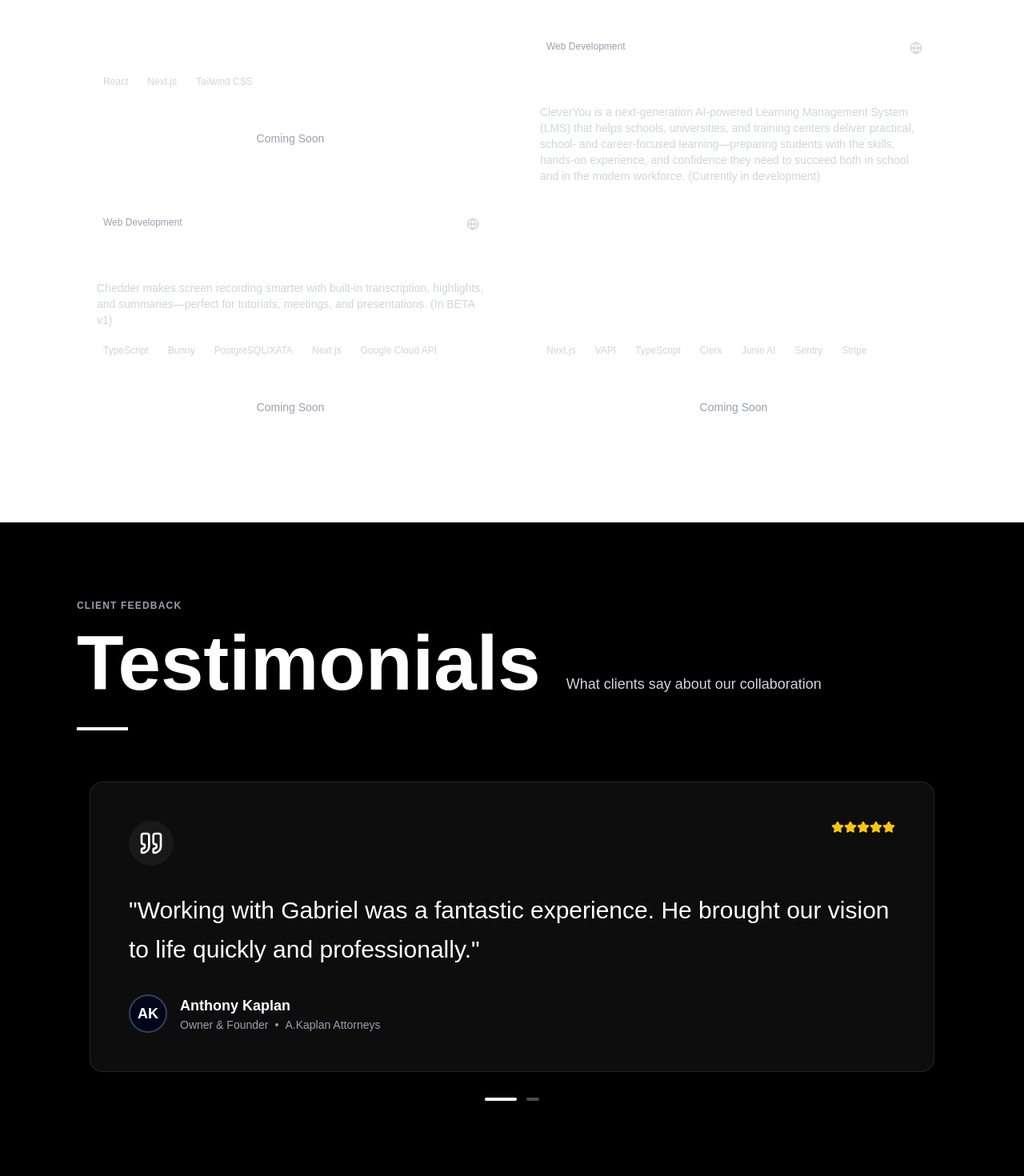
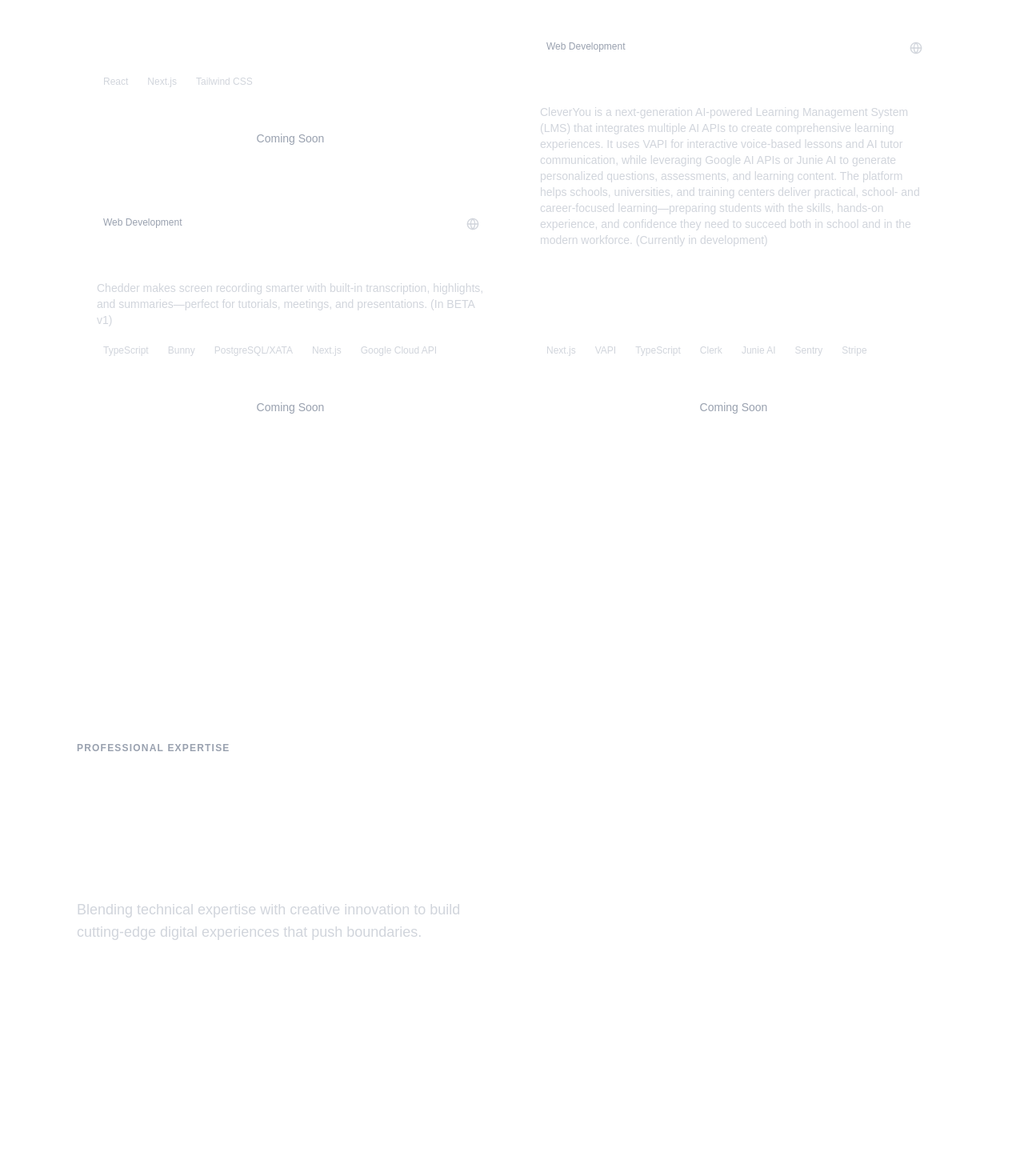
Before and after one commit to Gabriel-Kaplan/gabrielkaplanportfolio, a Next.js app: page / in a window 1280 px wide. Shown: the part 1720-3190 px from the top of the page at 80% size. Built offline with nearby package versions, Linux system fonts and the light colour scheme.

Commit message:
rewrote cleveryou description

```diff
--- a/app/page.js
+++ b/app/page.js
@@ -89,7 +89,6 @@ const handleNavigation = (sectionName) => {
     { name: 'Projects', icon: <Folder size={20} className="text-indigo-400" />, description: "See my work" },
     { name: 'Skills', icon: <Code size={20} className="text-emerald-400" />, description: "My technical expertise" },
     { name: 'Timeline', icon: <Clock size={20} className="text-amber-400" />, description: "My journey" },
-    { name: 'Testimonials', icon: <MessageCircle size={20} className="text-rose-400" />, description: "What others say" },
     {name: 'Contact Me', icon: <Phone size={20} className="text-orange-400" />, description: "Send me an email :)"}
   ];
 
@@ -113,6 +112,7 @@ const handleNavigation = (sectionName) => {
 
   return (
     <div className="min-h-screen bg-white text-black dark:bg-transparent dark:text-white">
+      {/* name: 'Testimonials', icon: <MessageCircle size={20} className="text-rose-400" />, description: "What others say" },*/}
       <Head>
         <title>Gabriel Kaplan | Full-Stack Developer & Entrepreneur</title>
         <meta name="description" content="Expert full-stack developer specializing in React, Next.js and cloud solutions. Transform your digital presence with cutting-edge web applications." />
@@ -330,9 +330,9 @@ const handleNavigation = (sectionName) => {
         <ProjectSection />
       </section>
 
-      <section id="testimonials">
+      {/*<section id="testimonials">
         <TestimonialsSection />
-      </section>
+      </section>*/}
 
       <section id="skills">
         <SkillsSection />
--- a/components/ProjectSection.jsx
+++ b/components/ProjectSection.jsx
@@ -29,14 +29,14 @@ const projects = [
   },
   {
   title: "CleverYou | AI E-Learning Platform",
-    description: "CleverYou is a next-generation AI-powered Learning Management System (LMS) that helps schools, universities, and training centers deliver practical, school- and career-focused learning—preparing students with the skills, hands-on experience, and confidence they need to succeed both in school and in the modern workforce. (Currently in development)",
+  description: "CleverYou is a next-generation AI-powered Learning Management System (LMS) that integrates multiple AI APIs to create comprehensive learning experiences. It uses VAPI for interactive voice-based lessons and AI tutor communication, while leveraging Google AI APIs or Junie AI to generate personalized questions, assessments, and learning content. The platform helps schools, universities, and training centers deliver practical, school- and career-focused learning—preparing students with the skills, hands-on experience, and confidence they need to succeed both in school and in the modern workforce. (Currently in development)",
   size: "large",
   category: "Web Development",
   links: [
     { type: "live", url: "#", icon: <Globe size={16} /> }
   ],
   icon: <Code size={24} />,
-    highlights: ["Next.js", "VAPI" , "TypeScript","Clerk", "Junie AI", "Sentry", "Stripe"]
+  highlights: ["Next.js", "VAPI", "TypeScript", "Clerk", "Junie AI", "Sentry", "Stripe"]
 },
   {
     title: "Chedder | High Powered Screen Recorder",
```
Lines whose indentation alone changed are shown as unchanged.
